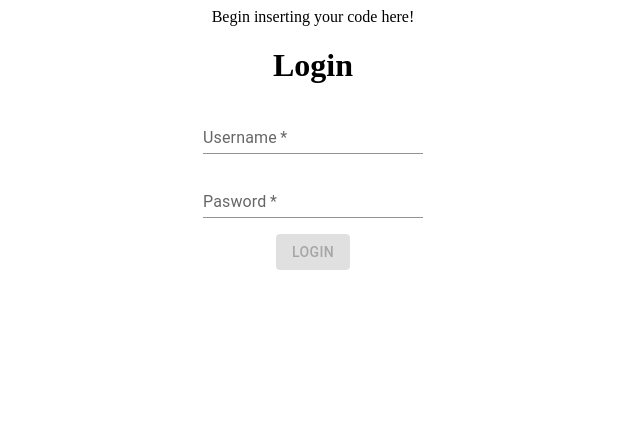
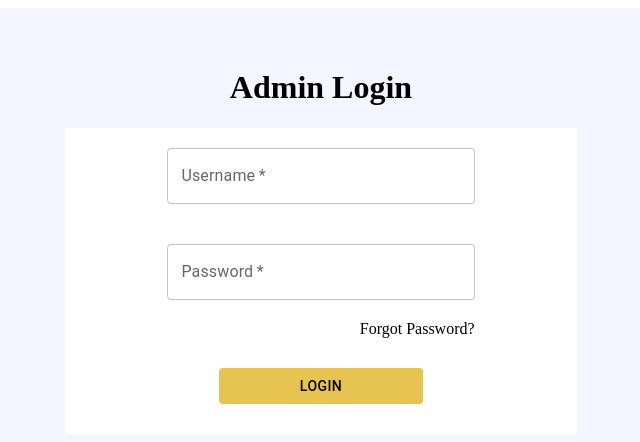
Before and after one commit to hack4impact-utk/raising-a-voice, a React (Create React App) app in the folder Frontend/: page / in a window 1280 px wide. Shown: the top 442 px of the page, without its empty margins (327-967 px from the left). Built offline with nearby package versions, Linux system fonts and the light colour scheme; the HTML template or start-up script is replaced by a standard one.

Commit message:
matched login page with figma; added login.css

```diff
--- a/Frontend/src/App.js
+++ b/Frontend/src/App.js
@@ -4,7 +4,6 @@ import Login from './components/Login.js'
 function App() {
   return (
     <div className="App">
-      Begin inserting your code here!
       <Login></Login>
     </div>
   );
--- a/Frontend/src/components/Login.js
+++ b/Frontend/src/components/Login.js
@@ -1,7 +1,7 @@
 import React, { useState } from "react";
-import Stack from '@mui/material/Stack';
 import TextField from '@mui/material/TextField';
 import Button from '@mui/material/Button';
+import '../styles/Login.css'
 
 export default function Login() {
     const [email, setEmail] = useState("");
@@ -15,33 +15,40 @@ export default function Login() {
     // the backend?
     function handleSubmit(event) {
         event.preventDefault();
+
+        // something with fetch and post username info or params
     }
 
     return (
-            <form onSubmit={handleSubmit}>
-                <h1>Login</h1>
-                <Stack spacing={2} alignItems="center">
-                    <TextField
+            <div className="page" >
+                <h1>Admin Login</h1>
+                <div className="container">
+                    <form className="loginForm" onSubmit={handleSubmit}>
+                        <TextField className="input"
                             required
                             label="Username"
                             value={email}
-                        margin="10"
-                        variant="standard"
+                            variant="outlined"
                             onChange={
                                 (e) => setEmail(e.target.value)
                             }
                         />
-                    <TextField
+                        <TextField className="input"
                             required
-                        label="Pasword"
+                            type="password"
+                            label="Password"
                             value={password}
-                        variant="standard"
+                            variant="outlined"
                             onChange={
                                 (e) => setPassword(e.target.value)
                             }
                         />
-                    <Button disabled={!validateForm()} variant="contained">Login</Button>
-                </Stack>
+                        <div className="right-align">
+                            <a className="link" href="/"> Forgot Password?</a>
+                        </div>
+                        <Button id="loginButton" disabled={!validateForm()} variant="contained">Login</Button>
                     </form>
+                </div>
+            </div>
     );
 }
--- /dev/null
+++ b/Frontend/src/styles/Login.css
@@ -0,0 +1,64 @@
+
+.page {
+    padding-top: 40px;
+    width: 100%;
+    height: 100%;
+    display: flex;
+    flex-direction: column;
+    align-items: center;
+    margin: auto;
+    position: absolute;
+    background-color: #f4f5ff;
+}
+
+.container {
+    display: flex;
+    flex-direction: column;
+    justify-content: center;
+    width: 40%;
+    background-color: white;
+}
+
+.loginForm {
+    display: flex;
+    flex-direction: column;
+    align-items: center;
+}
+
+.input {
+    margin: 20px !important;
+    width: 60%;
+}
+
+.right-align {
+    display: flex;
+    justify-content: flex-end;
+    width: 60%;
+}
+
+.link {
+    text-decoration: none;
+    color: black;
+}
+
+#loginButton {
+    background-color: #e7c451;
+    color: black;
+    margin: 30px;
+    width: 40%;
+}
+
+/* When screen is less than 600px wide */
+@media only screen and (max-width: 600px) {
+
+    /* want the mobile color scheme to look a little different */
+    .page {
+        background-color: whitesmoke;
+    }
+
+    /* the width of the inputs relative to screen is different on mobile */
+    .container {
+        width: 100%;
+        background-color: inherit;
+    }
+}
--- a/Frontend/src/styles/index.css
+++ b/Frontend/src/styles/index.css
@@ -1,10 +1,11 @@
-body {
+body, html {
   margin: 0;
   font-family: -apple-system, BlinkMacSystemFont, 'Segoe UI', 'Roboto', 'Oxygen',
     'Ubuntu', 'Cantarell', 'Fira Sans', 'Droid Sans', 'Helvetica Neue',
     sans-serif;
   -webkit-font-smoothing: antialiased;
   -moz-osx-font-smoothing: grayscale;
+  height: 100%;
 }
 
 code {
```
Lines whose indentation alone changed are shown as unchanged.
